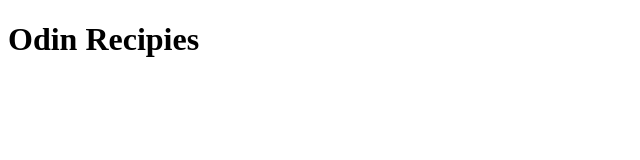
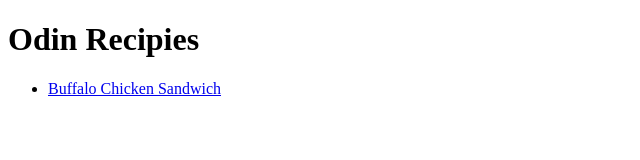
Before and after one commit to JoelJ-500/odin-recipies, a plain HTML site: page index.html in a window 1280 px wide. Shown: the whole page, without its empty margins (0-640 px from the left). Drawn offline with Linux system fonts and the light colour scheme.

Commit message:
Insert a hyperlink to sandwich.html

```diff
--- a/index.html
+++ b/index.html
@@ -6,5 +6,9 @@
 
     <body>
         <h1>Odin Recipies</h1>
+        <ul>
+            <li><a href="./recipies/sandwich.html" target="_blank">Buffalo Chicken Sandwich</a></li>
+            <!-- No 'ref' attr, as the link is relative not absolute, hence little risk -->
+        </ul>
     </body>
 </html>
```
